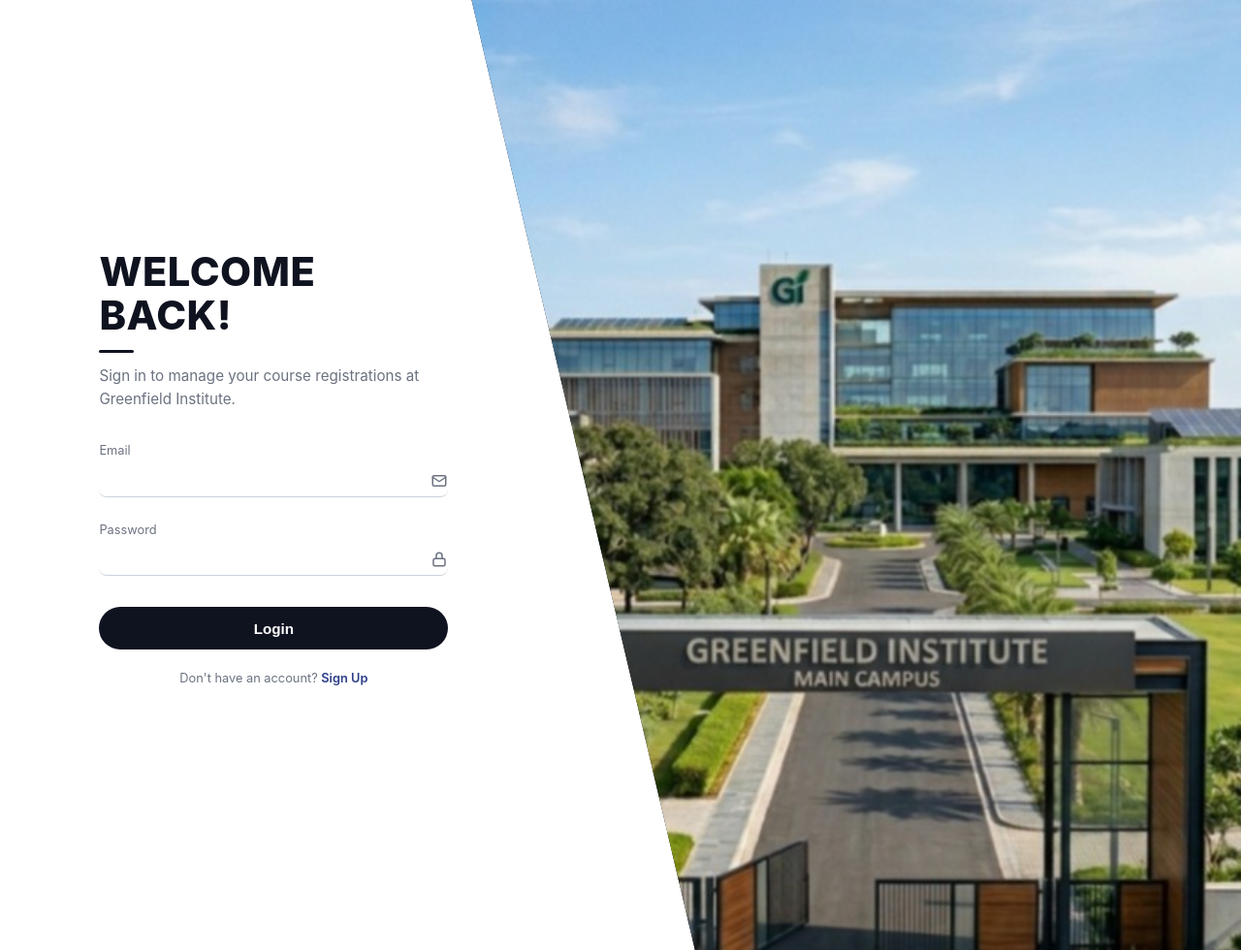
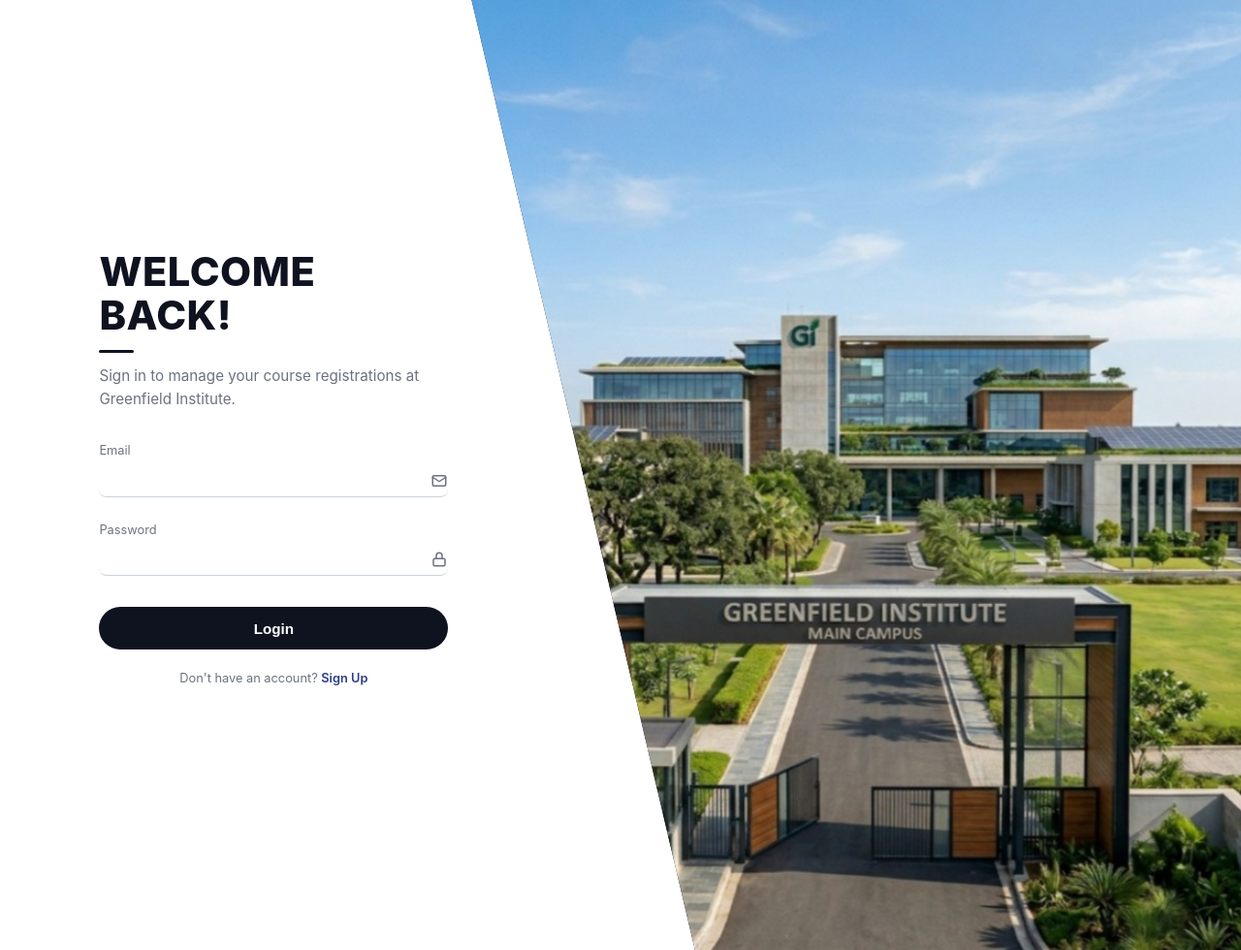
Before and after one commit to Winney360/GreenField_Institute, a PHP site: page / in a window 1280 px wide. Shown: the whole page at 97% size. Run offline with PHP 8.4, Linux system fonts and the light colour scheme.

Commit message:
fix: Remove transform scale from body for improved layout consistency

```diff
--- a/assets/css/style.css
+++ b/assets/css/style.css
@@ -104,7 +104,6 @@
     object-fit: cover;
     display: block;
     pointer-events: none;
-    transform: scale(1.3); /* gentle zoom — building reads larger but stays in frame */
 }
 /* Signup: image spans x=0 → x=62vw (left half of viewport). */
 .auth-card--signup .auth-card__hero {
```
Also changed, not shown: assets/img/login-hero.jpeg.
